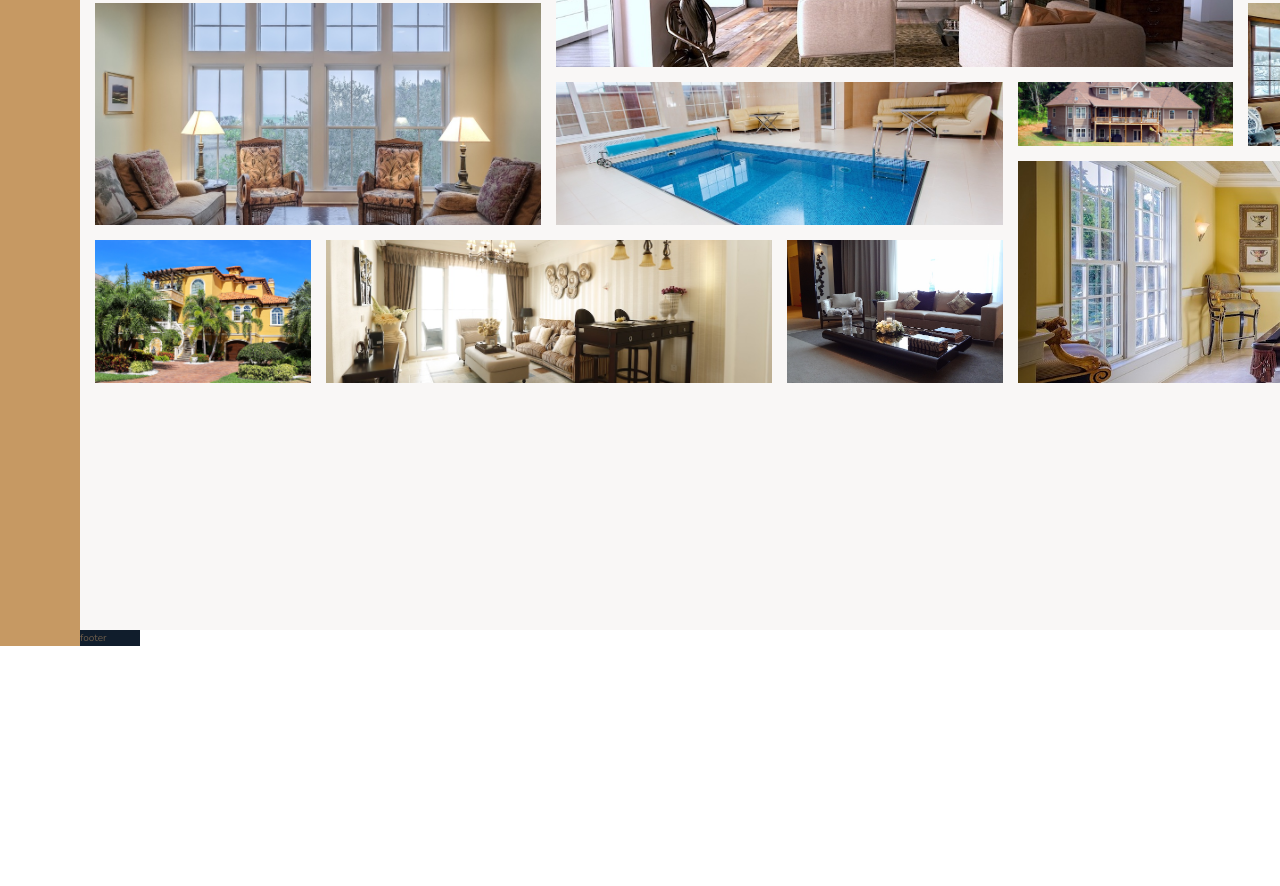
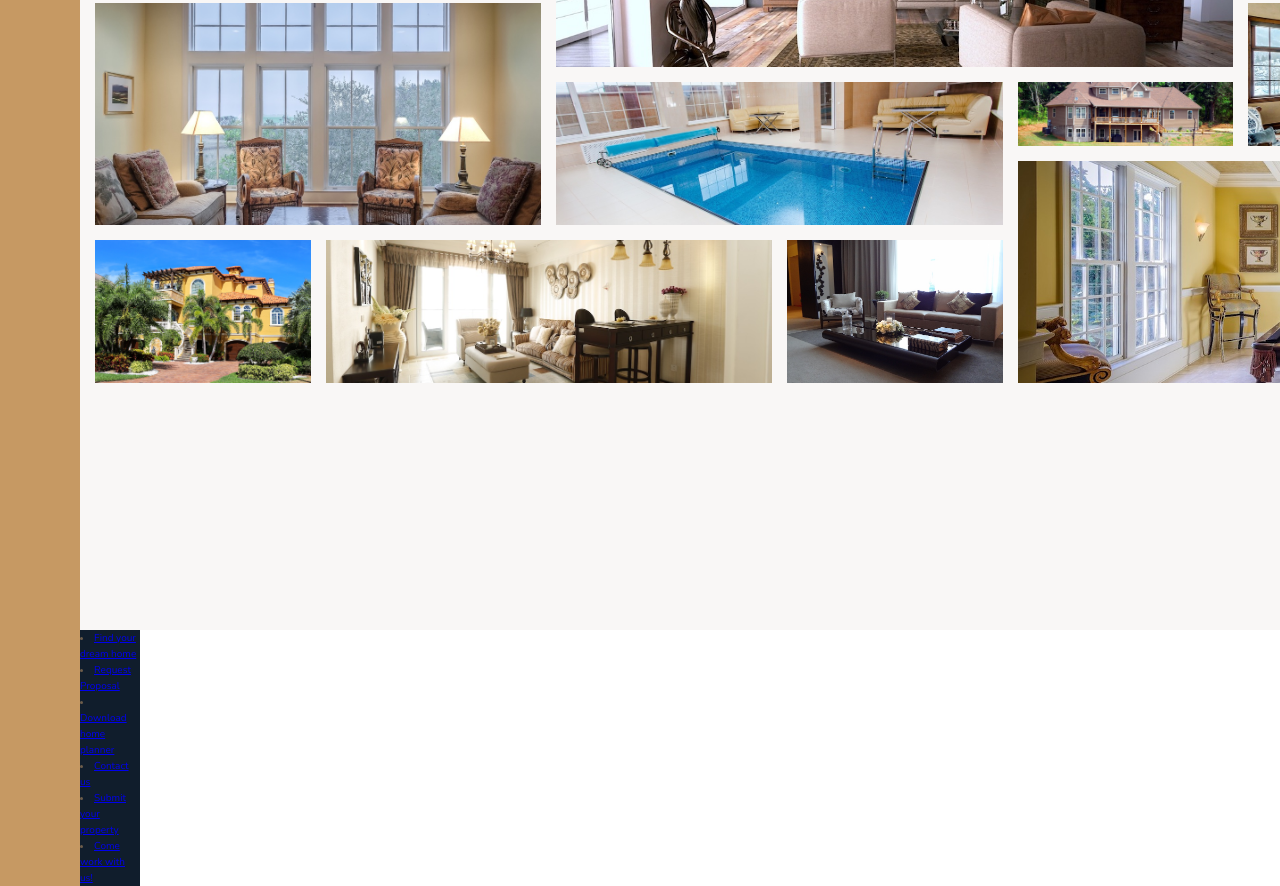
Before and after one commit to navyblueyes/CSS-SASS-ex3-nexter, a website: page index.html in a window 1280 px wide. Shown: the part 2814-3700 px from the top of the page. Before the commit the page ends 3460 px from the top, so only its background shows below. Drawn offline with nearby package versions, Linux system fonts and the light colour scheme.

```diff
--- a/index.html
+++ b/index.html
@@ -311,7 +311,14 @@
             </figure>
         </section>
         <div class="footer">
-            footer
+            <nav class="nav">
+                <li class="nav__item"><a href="#" class="nav__link">Find your dream home</a></li>
+                <li class="nav__item"><a href="#" class="nav__link">Request Proposal</a></li>
+                <li class="nav__item"><a href="#" class="nav__link">Download home planner</a></li>
+                <li class="nav__item"><a href="#" class="nav__link">Contact us</a></li>
+                <li class="nav__item"><a href="#" class="nav__link">Submit your property</a></li>
+                <li class="nav__item"><a href="#" class="nav__link">Come work with us!</a></li>
+            </nav>
         </div>
     </body>
 </html>
```
